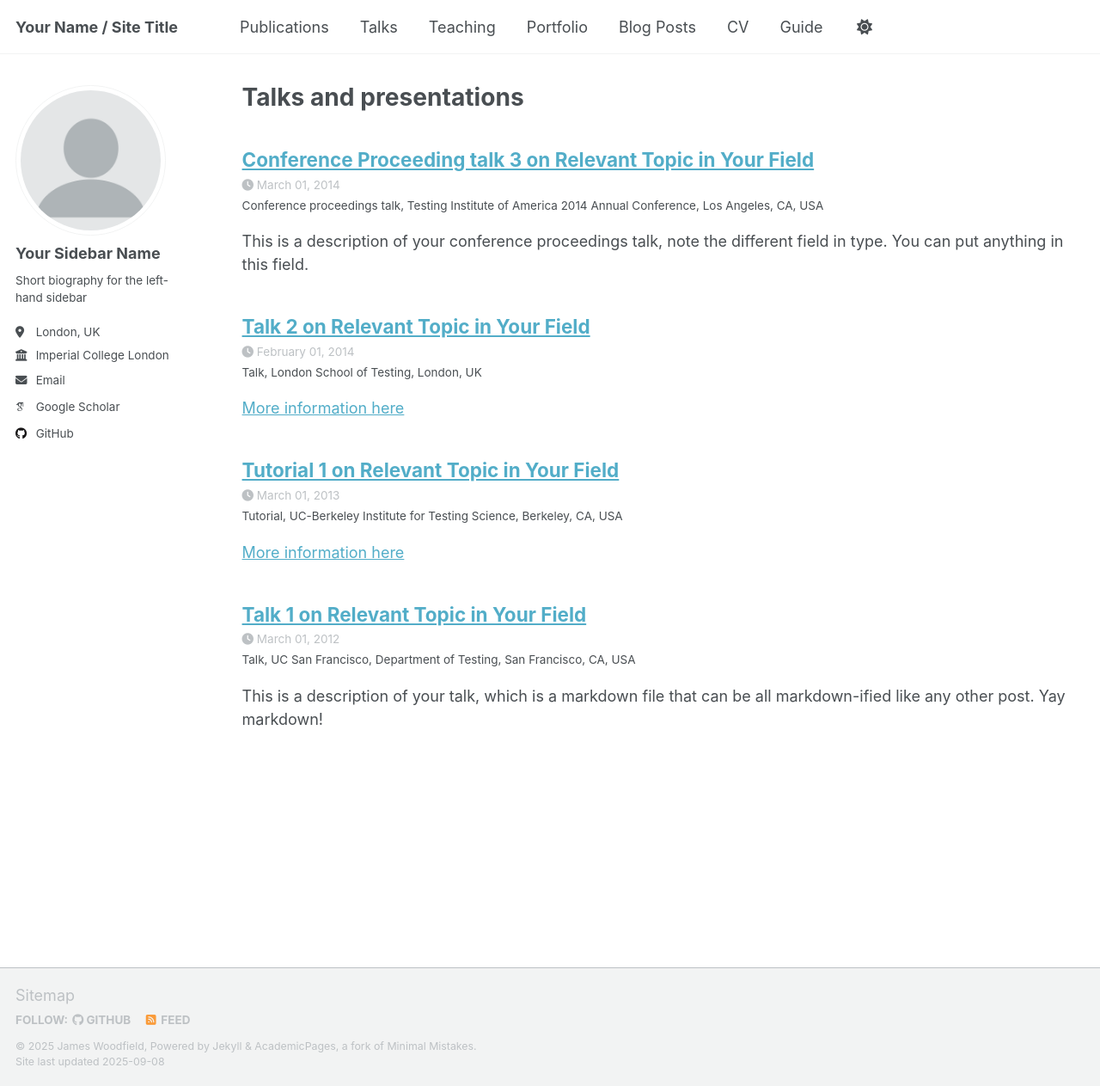
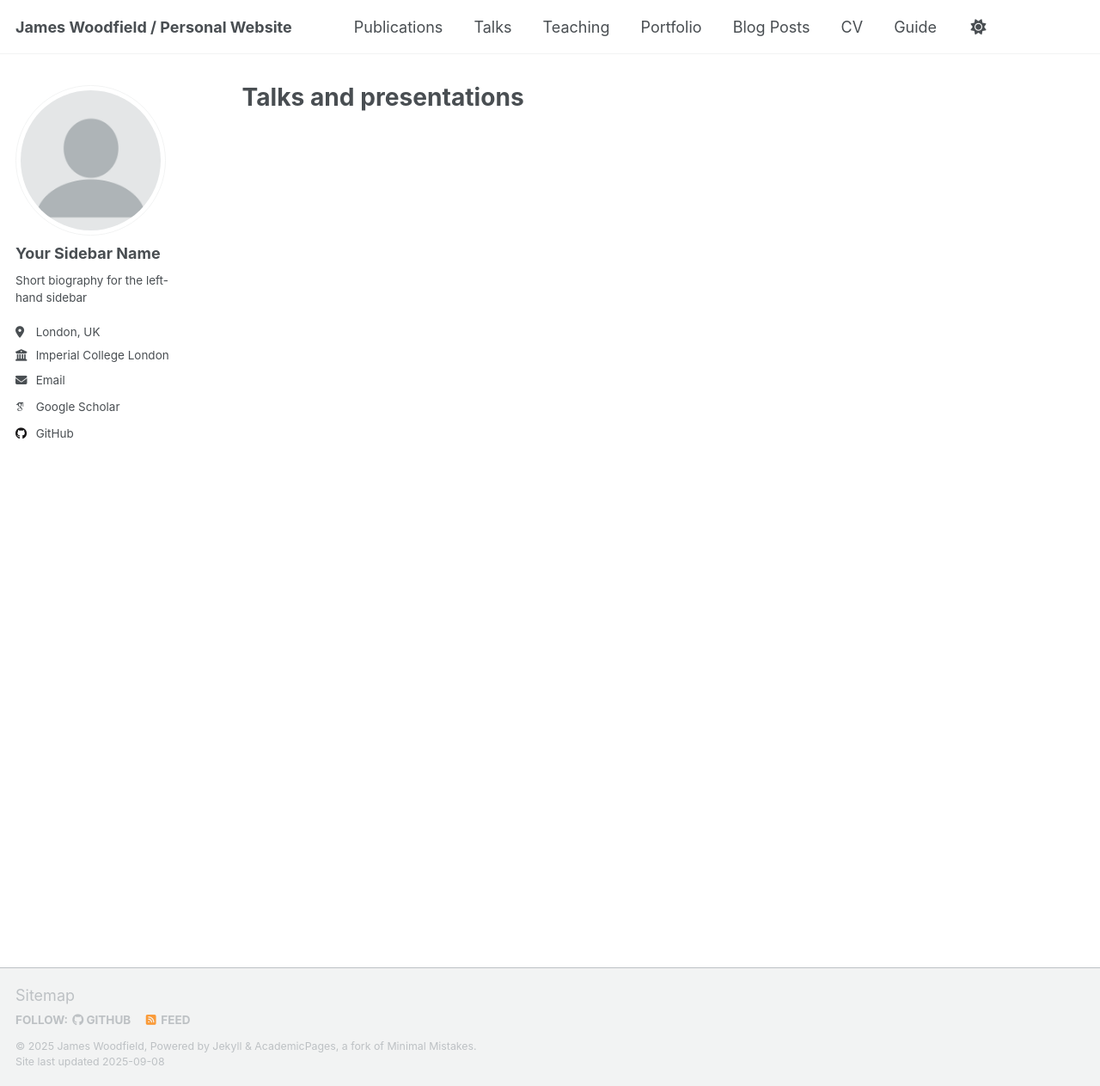
Before and after one commit to jameswoodfield/jameswoodfield.github.io, a Jekyll site: the page built from _pages/talks.html, in a window 1280 px wide and 1263 px high. Shown: the whole window at 86% size. Built offline with Jekyll 4.4.1, drawn with Linux system fonts in a browser that asks for light colours; some web fonts are replaced; a script that is not in the unit is left out.

Commit message:
Update site config and remove sample talks
Updated _config.yml with personalized site title, author details, and commented out unused publication categories and social links. Removed four sample markdown files from the _talks directory to clean up placeholder content.

```diff
--- a/_config.yml
+++ b/_config.yml
@@ -9,7 +9,7 @@
 # Basic Site Settings
 locale                   : "en-US"
 site_theme               : "default" # Currently available options are "default", "air"
-title                    : "Your Name / Site Title"
+title                    : "James Woodfield / Personal Website"
 title_separator          : "-"
 name                     : &name "James Woodfield"
 description              : &description "personal description"
@@ -37,7 +37,7 @@
   googlescholar    : "https://scholar.google.com/citations?user=mAwYQ9AAAAAJ&hl=en"
   inspire-hep      : # URL
   impactstory      : # URL
-  orcid            : #"http://orcid.org/yourorcidurl"
+  orcid            : #"http://orcid.org/0009-0009-2413-5894"
   semantic         : # URL
   pubmed           : #"https://www.ncbi.nlm.nih.gov/pubmed/?term=john+snow"
   researchgate     : # URL
@@ -80,12 +80,12 @@
 
 # Publication Category - The following the list of publication categories and their headings
 publication_category:
-  books:
-    title: 'Books'
+  # books:
+  #   title: 'Books'
   manuscripts:
     title: 'Journal Articles'
-  conferences:
-    title: 'Conference Papers'
+  # conferences:
+  #   title: 'Conference Papers'
 
 # Site Settings
 teaser                   :  # filename of teaser fallback teaser image placed in /images/, .e.g. "500x300.png"
@@ -134,7 +134,7 @@
 
 # Social Sharing
 twitter:
-  username               : &twitter
+  # username               : &twitter
 facebook:
   username               :
   app_id                 :
--- a/_talks/2012-03-01-talk-1.md
+++ /dev/null
@@ -1,11 +0,0 @@
----
-title: "Talk 1 on Relevant Topic in Your Field"
-collection: talks
-type: "Talk"
-permalink: /talks/2012-03-01-talk-1
-venue: "UC San Francisco, Department of Testing"
-date: 2012-03-01
-location: "San Francisco, CA, USA"
----
-
-This is a description of your talk, which is a markdown file that can be all markdown-ified like any other post. Yay markdown!
--- a/_talks/2013-03-01-tutorial-1.md
+++ /dev/null
@@ -1,13 +0,0 @@
----
-title: "Tutorial 1 on Relevant Topic in Your Field"
-collection: talks
-type: "Tutorial"
-permalink: /talks/2013-03-01-tutorial-1
-venue: "UC-Berkeley Institute for Testing Science"
-date: 2013-03-01
-location: "Berkeley, CA, USA"
----
-
-[More information here](http://exampleurl.com)
-
-This is a description of your tutorial, note the different field in type. This is a markdown files that can be all markdown-ified like any other post. Yay markdown!
--- a/_talks/2014-02-01-talk-2.md
+++ /dev/null
@@ -1,13 +0,0 @@
----
-title: "Talk 2 on Relevant Topic in Your Field"
-collection: talks
-type: "Talk"
-permalink: /talks/2014-02-01-talk-2
-venue: "London School of Testing"
-date: 2014-02-01
-location: "London, UK"
----
-
-[More information here](http://example2.com)
-
-This is a description of your talk, which is a markdown files that can be all markdown-ified like any other post. Yay markdown!
--- a/_talks/2014-03-01-talk-3.md
+++ /dev/null
@@ -1,11 +0,0 @@
----
-title: "Conference Proceeding talk 3 on Relevant Topic in Your Field"
-collection: talks
-type: "Conference proceedings talk"
-permalink: /talks/2014-03-01-talk-3
-venue: "Testing Institute of America 2014 Annual Conference"
-date: 2014-03-01
-location: "Los Angeles, CA, USA"
----
-
-This is a description of your conference proceedings talk, note the different field in type. You can put anything in this field.
```
